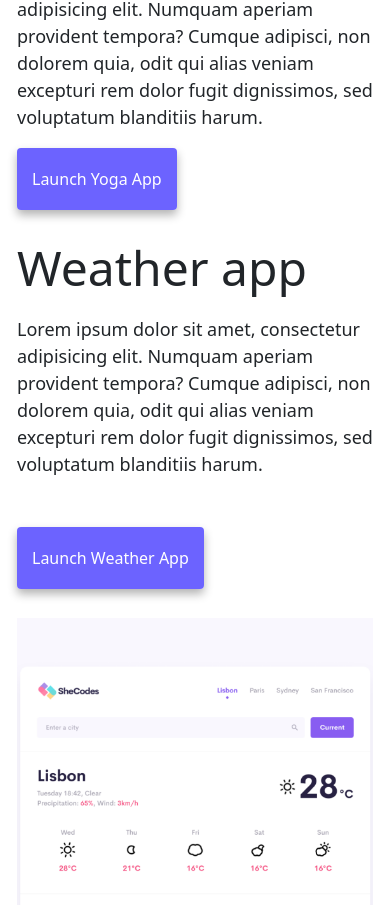
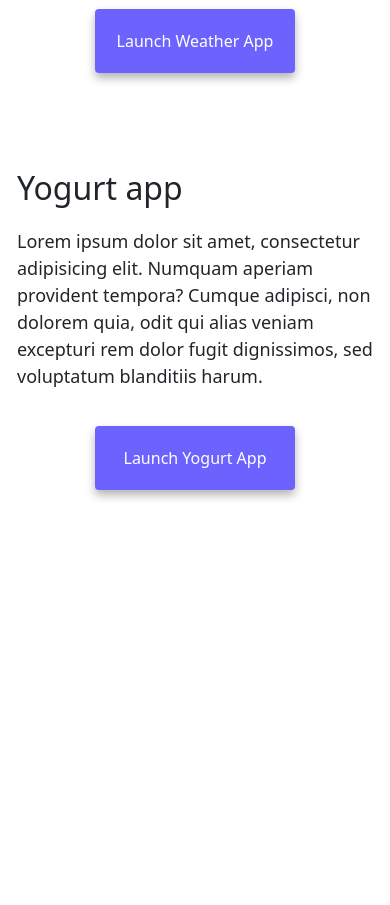
Before and after one commit to kasiasoltysiak/SheCodes-Responsive, a plain HTML site: page index.html in a window 390 px wide. Shown: the part 1095-2000 px from the top of the page. After the commit the page ends 1635 px from the top, so only its background shows below. Drawn offline with nearby package versions, Linux system fonts and the light colour scheme.

Commit message:
Added responsive behaviour

```diff
--- a/index.html
+++ b/index.html
@@ -65,7 +65,7 @@
           <img
             src="images/yoga.png"
             alt="Interface of a website about yoga"
-            class="img-fluid"
+            class="img-fluid rounded d-none d-sm-block"
           />
         </div>
         <div class="col-md-6">
@@ -76,7 +76,7 @@
             qui alias veniam excepturi rem dolor fugit dignissimos, sed
             voluptatum blanditiis harum.
           </p>
-          <a href="#" class="primary-link" title="Yoga project"
+          <a href="#" class="primary-link project-link" title="Yoga project"
             >Launch Yoga App</a
           >
         </div>
@@ -91,7 +91,10 @@
             voluptatum blanditiis harum.
           </p>
           <div class="mb-5 mt-5">
-            <a href="#" class="primary-link" title="Weather project"
+            <a
+              href="#"
+              class="primary-link project-link"
+              title="Weather project"
               >Launch Weather App</a
             >
           </div>
@@ -100,7 +103,7 @@
           <img
             src="images/weather.png"
             alt="Interface of a weather app"
-            class="img-fluid"
+            class="img-fluid rounded d-none d-sm-block"
           />
         </div>
       </div>
@@ -109,7 +112,7 @@
           <img
             src="images/yogurt.png"
             alt="Interface of a website about yogurt"
-            class="img-fluid"
+            class="img-fluid rounded d-none d-sm-block"
           />
         </div>
         <div class="col-md-6">
@@ -120,7 +123,7 @@
             qui alias veniam excepturi rem dolor fugit dignissimos, sed
             voluptatum blanditiis harum.
           </p>
-          <a href="#" class="primary-link" title="Yogurt project"
+          <a href="#" class="primary-link project-link" title="Yogurt project"
             >Launch Yogurt App</a
           >
         </div>
--- a/style.css
+++ b/style.css
@@ -13,14 +13,6 @@ h2,
 h3 {
   text-align: center;
   margin: 0;
-}
-
-h1 {
-  font-size: 92px;
-}
-
-h2 {
-  font-size: 48px;
 }
 
 h3 {
@@ -94,3 +86,27 @@ p {
 .homepage-text {
   background-color: none;
 }
+
+@media (max-width: 576px) {
+  h1 {
+    font-size: 48px;
+  }
+  h2 {
+    font-size: 32px;
+  }
+  .project-link {
+    display: block;
+    margin: 0 auto;
+    max-width: 200px;
+    text-align: center;
+  }
+}
+@media (min-width: 576px) {
+  h1 {
+    font-size: 92px;
+  }
+
+  h2 {
+    font-size: 48px;
+  }
+}
```
